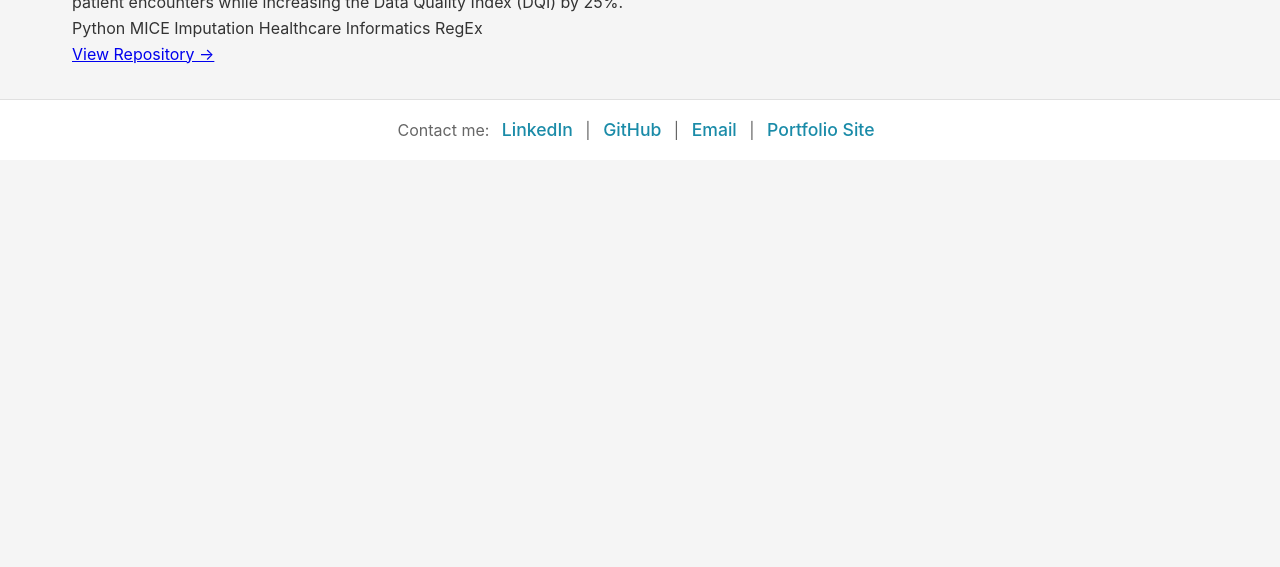
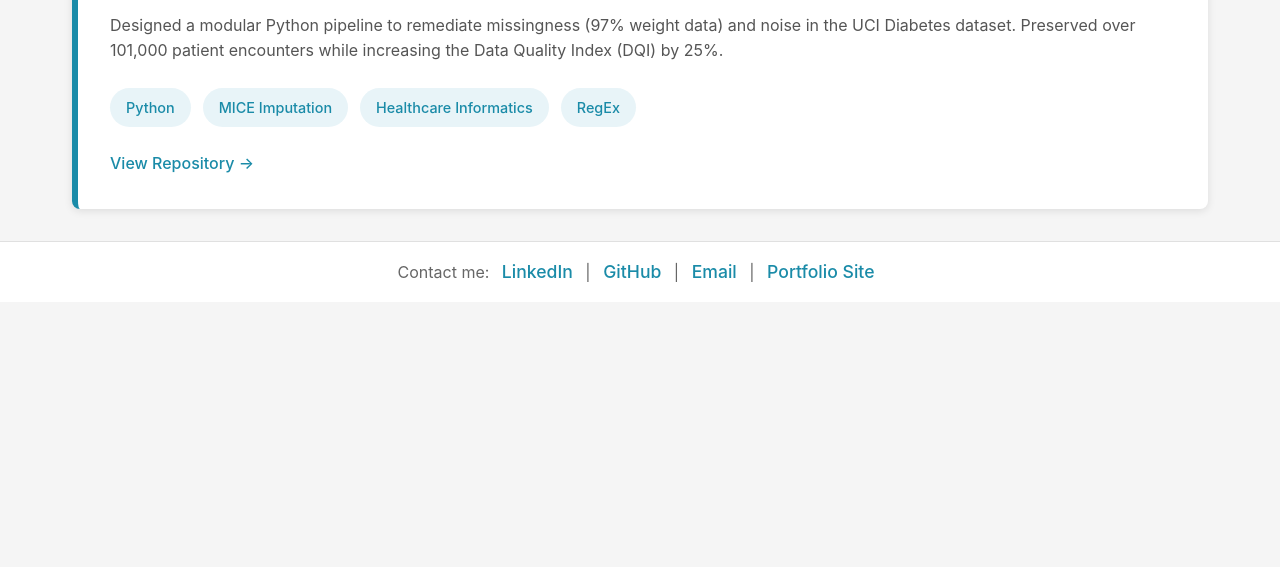
Before and after one commit to cashannon/cashannnon.github.io, a plain HTML site: page site/projects.html in a window 1280 px wide. Shown: the part 233-800 px from the top of the page. Drawn offline with Linux system fonts and the light colour scheme.

Commit message:
Add project card styling with teal left border accent

```diff
--- a/site/files/styles.css
+++ b/site/files/styles.css
@@ -399,3 +399,57 @@ footer a:hover {
     border-color: #91cad9;
     color: #91cad9;
 }
+
+
+/* Projects Page - Card Style */
+.project-card {
+    background-color: #fff;
+    border-radius: 8px;
+    box-shadow: 0 2px 8px rgba(0,0,0,0.1);
+    padding: 2rem;
+    margin-bottom: 2rem;
+    border-left: 6px solid #1a8ba8;
+    position: relative;
+}
+
+.project-title {
+    font-size: 1.5rem;
+    color: #222;
+    margin-bottom: 1rem;
+    font-weight: 600;
+}
+
+.project-description {
+    color: #555;
+    line-height: 1.6;
+    margin-bottom: 1.5rem;
+}
+
+.project-tags {
+    display: flex;
+    flex-wrap: wrap;
+    gap: 0.75rem;
+    margin-bottom: 1.5rem;
+}
+
+.project-tags .tag {
+    background-color: #e8f4f8;
+    color: #1a8ba8;
+    padding: 0.5rem 1rem;
+    border-radius: 20px;
+    font-size: 0.9rem;
+    font-weight: 500;
+}
+
+.project-link {
+    color: #1a8ba8;
+    text-decoration: none;
+    font-weight: 500;
+    display: inline-block;
+    transition: color 0.3s ease;
+}
+
+.project-link:hover {
+    color: #156a7d;
+    text-decoration: underline;
+}
```
